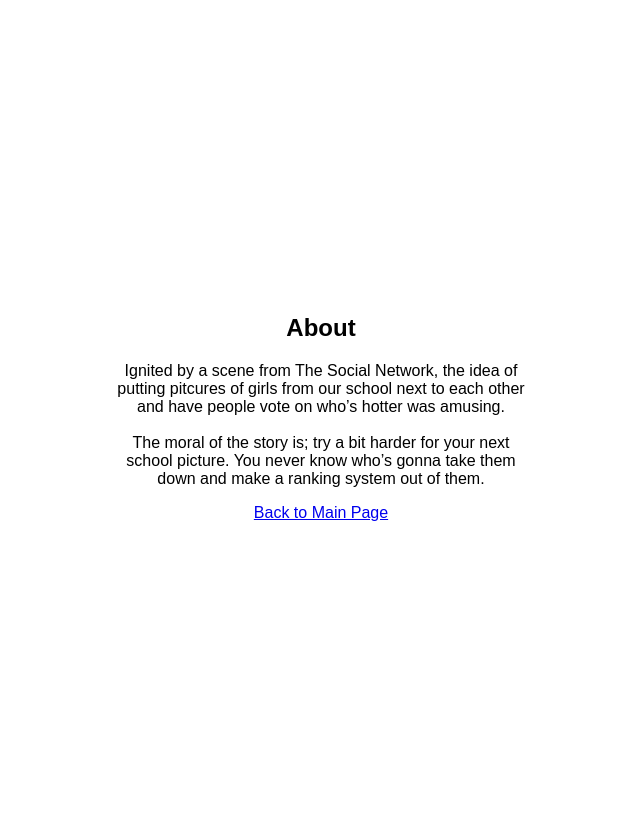
After one commit to Saha3nd/auhofmash.com, a Flask app: page /about_us in a window 1280 px wide. The commit adds this page. Shown: the whole page, without its empty margins (319-959 px from the left). Run offline with Flask 3, Linux system fonts and the light colour scheme.

Commit message:
add health, about us

```diff
--- a/app.py
+++ b/app.py
@@ -156,5 +156,13 @@ def reset_elos():
 
     return jsonify({'message': f'Elo ratings reset to {new_elo} successfully'})
 
+@app.route('/about_us')
+def about_us():
+    return render_template('about_us.html')
+
+@app.route('/health', methods=['GET'])
+def health_check():
+    return jsonify({'status': 'ok'})
+
 if __name__ == '__main__':
     app.run(debug=True)
--- /dev/null
+++ b/static/about_us_styles.css
@@ -0,0 +1,29 @@
+/* static/styles.css */
+
+body {
+    font-family: Arial, sans-serif;
+    overflow-x: hidden; /* Hide horizontal overflow */
+}
+
+.container {
+    display: flex;
+    justify-content: center;
+    align-items: center;
+    height: 100vh;
+    max-width: 100%;
+    overflow: hidden; /* Hide overflow */
+}
+
+.frame-frame {
+    text-align: center;
+    padding: 20px; /* Add padding for space around the content */
+    border: none;
+    width: 100%; /* Set width to 100% */
+    box-sizing: border-box; /* Include padding and border in the total width */
+    overflow: hidden;
+    max-width: 450px;
+}
+
+.frame-text {
+    font-size: 24px;
+}
--- a/static/styles.css
+++ b/static/styles.css
@@ -37,7 +37,7 @@ body {
     margin-top: 40;
     padding-top: 40;
     margin-bottom: 60px;
-    font-size: 24px;
+    font-size: 20px;
 }
 
 /* Horizontal images container */
--- /dev/null
+++ b/templates/about_us.html
@@ -0,0 +1,37 @@
+<!-- templates/about_us.html -->
+
+<!DOCTYPE html>
+<html lang="en">
+
+<head>
+    <meta charset="UTF-8">
+    <meta name="viewport" content="width=device-width, initial-scale=1.0">
+    <title>About</title>
+
+    <!-- Add the link to the styles.css file -->
+    <link rel="stylesheet" type="text/css" href="{{ url_for('static', filename='about_us_styles.css') }}">
+</head>
+
+<body>
+    <div class="container">
+        <div class="frame-container">
+            <div class="frame-frame">
+
+                <div class="frame-heading">
+                    <h2>About</h2>
+                </div>
+
+                <!-- Add your About Us content here -->
+                <p>Ignited by a scene from The Social Network, the idea of putting pitcures of girls from our school next to each other and have people vote on who’s hotter was amusing. </br> </br> The moral of the story is; try a bit harder for your next school picture. You never know who’s gonna take them down and make a ranking system out of them. </p>
+
+                <!-- Add more content as needed -->
+
+                <!-- Back button to go back to the main page -->
+                <a href="{{ url_for('index') }}" class="frame-podium-button">Back to Main Page</a>
+
+            </div>
+        </div>
+    </div>
+</body>
+
+</html>
--- a/templates/podium.html
+++ b/templates/podium.html
@@ -14,7 +14,7 @@
 
     <div class="container">
         <div class="podium-frame">
-            <h1>Podium</h1>
+            <h2>Podium</h2>
             <div class="frame-frame">
                 <table>
                     <thead>
```
Also changed, not shown: templates/index.html (+3 -22 lines).
